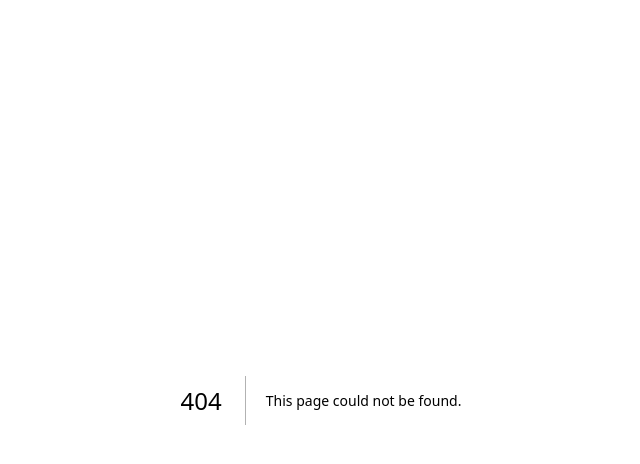
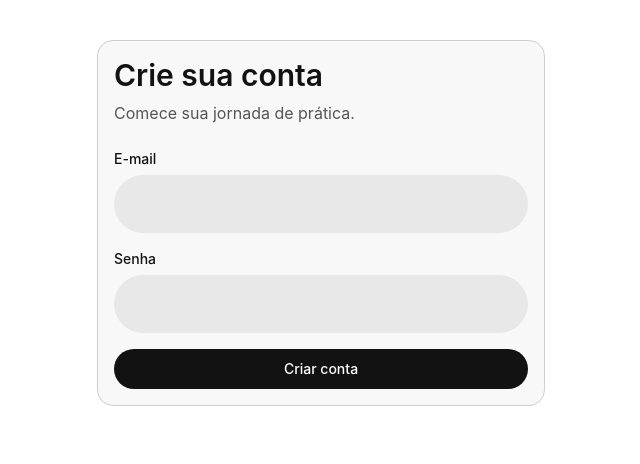
Before and after one commit to victorpicanco/mindness, a Next.js app in the folder apps/web/: page /auth/sign-up in a window 1280 px wide. Before the commit this address had no page. Shown: the top 464 px of the page, without its empty margins (319-959 px from the left). Built offline with nearby package versions, Linux system fonts and the light colour scheme.

Commit message:
feat(web): add the sign-up route

```diff
--- /dev/null
+++ b/apps/web/src/app/auth/sign-up/page.tsx
@@ -0,0 +1,16 @@
+import { SignUpForm } from './sign-up-form'
+import { Surface } from '@/components/ui/surface'
+
+export default function SignUpPage() {
+  return (
+    <main className="min-h-screen bg-surface px-page py-10 font-sans text-text">
+      <Surface className="mx-auto grid max-w-md gap-6">
+        <div className="grid gap-2">
+          <h1 className="text-3xl font-semibold">Crie sua conta</h1>
+          <p className="text-text-muted">Comece sua jornada de prática.</p>
+        </div>
+        <SignUpForm />
+      </Surface>
+    </main>
+  )
+}
--- /dev/null
+++ b/apps/web/src/app/auth/sign-up/sign-up-form.tsx
@@ -0,0 +1,89 @@
+'use client'
+
+import { type FormEvent, useState } from 'react'
+
+import { initialSignUpActionState, type SignUpActionState, signUpAction } from './actions'
+import { Button } from '@/components/ui/button'
+import { Field } from '@/components/ui/field'
+import { Input } from '@/components/ui/input'
+
+export type SignUpFormAction = (
+  state: SignUpActionState,
+  formData: FormData,
+) => Promise<SignUpActionState>
+
+type SignUpFormProps = {
+  readonly action?: SignUpFormAction
+}
+
+type ValidationErrors = {
+  readonly email?: string
+  readonly password?: string
+}
+
+const PASSWORD_MESSAGE =
+  'Use uma senha de 12 a 64 caracteres com letras maiúsculas e minúsculas, número e símbolo.'
+
+function validate(formData: FormData): ValidationErrors {
+  const email = formData.get('email')
+  const password = formData.get('password')
+
+  if (typeof email !== 'string' || !/^[^\s@]+@[^\s@]+\.[^\s@]+$/u.test(email)) {
+    return { email: 'Informe um e-mail válido.' }
+  }
+
+  if (typeof password !== 'string' || password.length < 12 || password.length > 64) {
+    return { password: PASSWORD_MESSAGE }
+  }
+
+  return {}
+}
+
+export function SignUpForm({ action = signUpAction }: SignUpFormProps) {
+  const [state, setState] = useState<SignUpActionState>(initialSignUpActionState)
+  const [errors, setErrors] = useState<ValidationErrors>({})
+  const [isSubmitting, setIsSubmitting] = useState(false)
+
+  async function handleSubmit(event: FormEvent<HTMLFormElement>): Promise<void> {
+    event.preventDefault()
+    const formData = new FormData(event.currentTarget)
+    const validationErrors = validate(formData)
+
+    setErrors(validationErrors)
+
+    if (validationErrors.email !== undefined || validationErrors.password !== undefined) {
+      return
+    }
+
+    setIsSubmitting(true)
+    setState(await action(state, formData))
+    setIsSubmitting(false)
+  }
+
+  if (state.status === 'success') {
+    return <p role="status">{state.message}</p>
+  }
+
+  return (
+    <form
+      noValidate
+      onSubmit={(event) => {
+        void handleSubmit(event)
+      }}
+    >
+      <input name="captchaToken" type="hidden" value="" />
+      <div className="grid gap-4">
+        <Field {...(errors.email === undefined ? {} : { error: errors.email })} label="E-mail">
+          <Input autoComplete="email" name="email" type="email" />
+        </Field>
+        <Field {...(errors.password === undefined ? {} : { error: errors.password })} label="Senha">
+          <Input autoComplete="new-password" name="password" type="password" />
+        </Field>
+        {state.status === 'error' ? <p role="alert">{state.message}</p> : null}
+        <Button isLoading={isSubmitting} type="submit">
+          Criar conta
+        </Button>
+      </div>
+    </form>
+  )
+}
```
Also changed, not shown: 1 other file (tests, documents, lock files or other folders).
